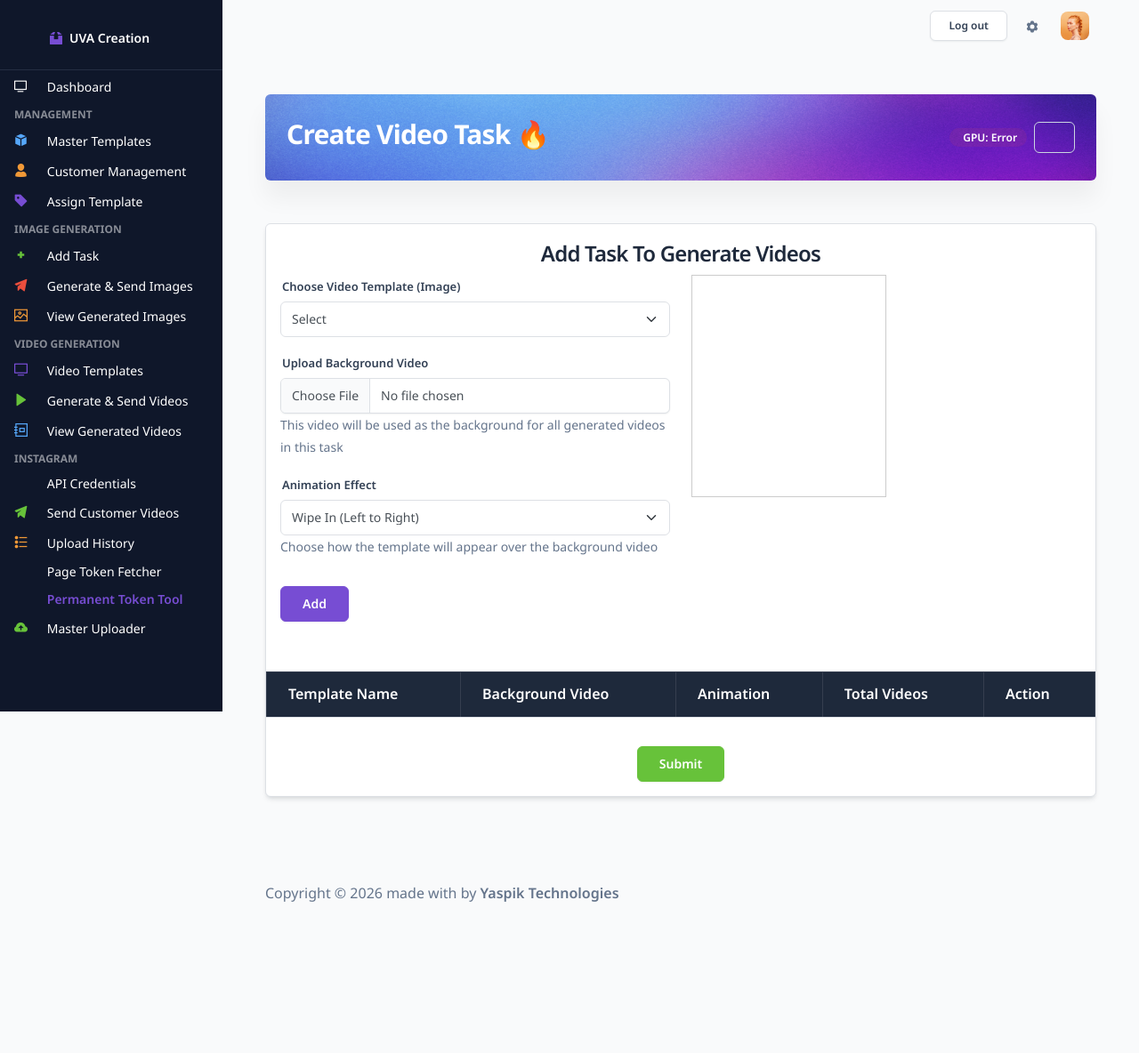
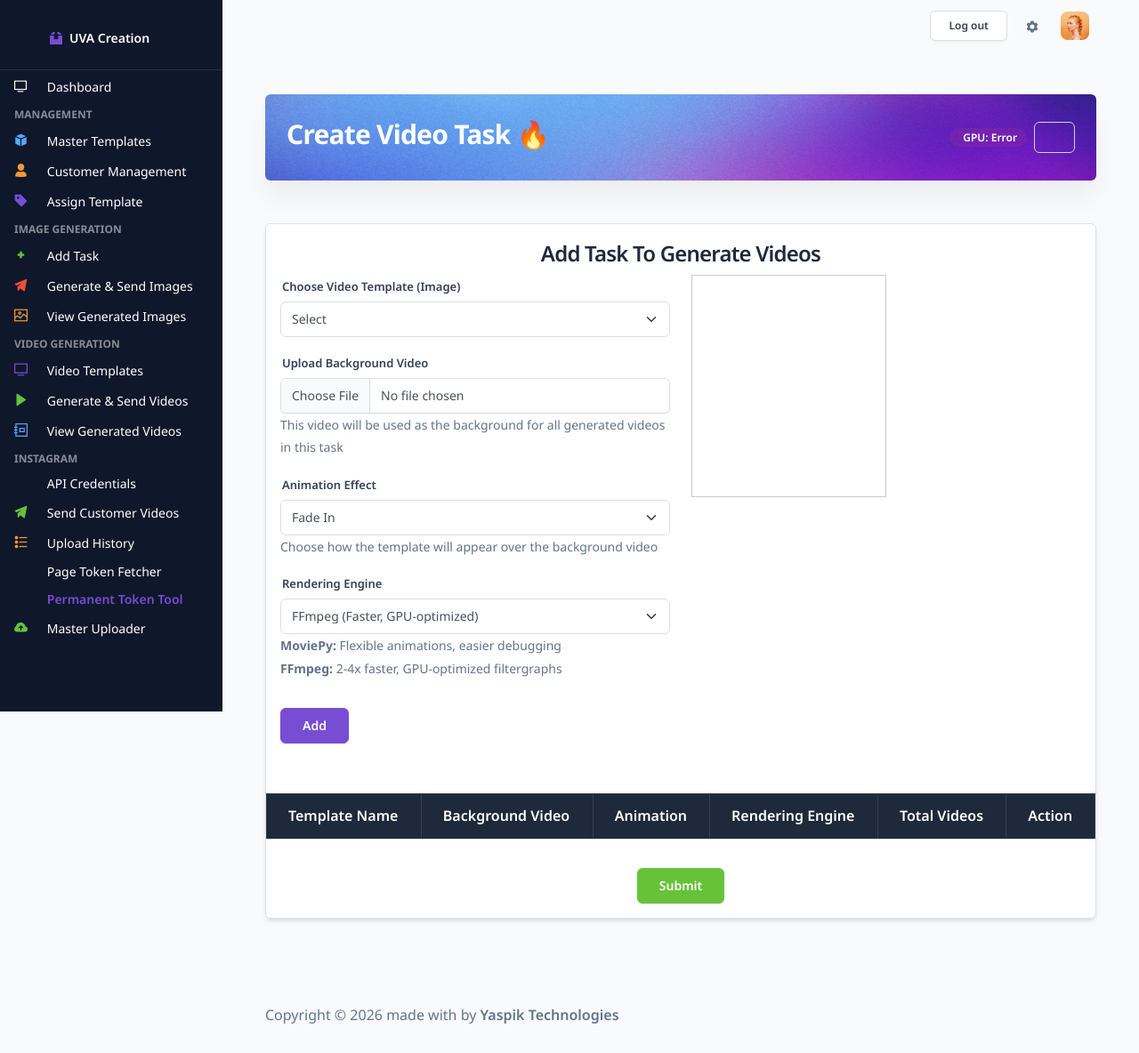
Before and after one commit to yuvrajarora1805/image_video_gen_V2, a Laravel app: template resources/views/video/form.blade.php in a window 1280 px wide. Shown: the top 1184 px of the page at 89% size. Before the commit the page ends 1014 px from the top, so only its background shows below. Run offline with Laravel 10, Linux system fonts and the light colour scheme; the template is opened without the code that fills it, so the values that code supplies are empty; some web fonts are replaced.

Commit message:
Update resources/views/video/form.blade.php

```diff
--- a/resources/views/video/form.blade.php
+++ b/resources/views/video/form.blade.php
@@ -72,6 +72,18 @@
                                     </select>
                                     <small class="text-muted">Choose how the template will appear over the background video</small>
                                 </div>
+
+                                <div class="mb-3">
+                                    <label for="renderingEngine" class="form-label">Rendering Engine</label>
+                                    <select id="renderingEngine" class="form-select">
+                                        <option value="ffmpeg" selected>FFmpeg (Faster, GPU-optimized)</option>
+                                        <option value="moviepy">MoviePy (Flexible, Python-based)</option>
+                                    </select>
+                                    <small class="text-muted">
+                                        <strong>MoviePy:</strong> Flexible animations, easier debugging<br>
+                                        <strong>FFmpeg:</strong> 2-4x faster, GPU-optimized filtergraphs
+                                    </small>
+                                </div>
                                 <button type="button" id="addButton" class="btn btn-primary mt-3">Add</button>
                         </div>
                                 <div class="col-md-6">
@@ -92,6 +104,7 @@
                                     <th>Template Name</th>
                                     <th>Background Video</th>
                                     <th>Animation</th>
+                                    <th>Rendering Engine</th>
                                     <th>Total Videos</th>
                                     <th>Action</th>
                                 </tr>
@@ -163,16 +176,73 @@
             }
         });
 
+        // Animation options by rendering engine
+        const animationsByEngine = {
+            'ffmpeg': [
+                { value: 'fade-in', label: 'Fade In' },
+                { value: 'slide-in', label: 'Slide In' },
+                { value: 'zoom-in', label: 'Zoom In' },
+                { value: 'bounce-in', label: 'Bounce In' },
+                { value: 'flip-in', label: 'Flip In' },
+                { value: 'none', label: 'None' },
+                { value: 'bounce-drop', label: 'Bounce Drop' },
+                { value: 'bounce-slide', label: 'Bounce Slide' },
+                { value: 'flip-vertical', label: 'Flip Vertical' },
+                { value: 'elastic-scale', label: 'Elastic Scale' },
+                { value: 'spin-reveal', label: 'Spin Reveal' }
+            ],
+            'moviepy': [
+                { value: 'wipe-in', label: 'Wipe In' },
+                { value: 'fade-in', label: 'Fade In' },
+                { value: 'slide-in', label: 'Slide In' },
+                { value: 'zoom-in', label: 'Zoom In' },
+                { value: 'blur-in', label: 'Blur In' },
+                { value: 'corner-wipe', label: 'Corner Wipe' },
+                { value: 'curtain', label: 'Curtain' },
+                { value: 'flash-zoom', label: 'Flash Zoom' },
+                { value: 'elastic-scale', label: 'Elastic Scale' },
+                { value: 'spin-reveal', label: 'Spin Reveal' },
+                { value: 'none', label: 'None' }
+            ]
+        };
+
+        // Update animation dropdown when rendering engine changes
+        $('#renderingEngine').on('change', function() {
+            const engine = $(this).val();
+            const animations = animationsByEngine[engine] || animationsByEngine['moviepy'];
+
+            const $animationSelect = $('#animationEffect');
+            const currentValue = $animationSelect.val();
+
+            // Clear and repopulate
+            $animationSelect.empty();
+            animations.forEach(anim => {
+                $animationSelect.append(
+                    $('<option>', { value: anim.value, text: anim.label })
+                );
+            });
+
+            // Restore selection if still available
+            if (animations.find(a => a.value === currentValue)) {
+                $animationSelect.val(currentValue);
+            }
+        });
+
+        // Initialize with FFmpeg animations on page load
+        $('#renderingEngine').trigger('change');
+
         let tempData = [];
 
         $('#addButton').on('click', function() {
             const dropdown = $('#dropdown');
             const videoUpload = $('#videoUpload')[0];
             const animationEffect = $('#animationEffect');
+            const renderingEngine = $('#renderingEngine');
             const selectedOption = dropdown.find('option:selected');
             const templateId = selectedOption.val();
             const templateName = selectedOption.text();
             const selectedAnimation = animationEffect.val();
+            const selectedEngine = renderingEngine.val();
 
             if (!templateId || !videoUpload.files[0]) {
                 alert('Please select a template and upload a background video.');
@@ -187,6 +257,7 @@
             formData.append('option', templateId);
             formData.append('video', videoFile);
             formData.append('animation_effect', selectedAnimation);
+            formData.append('rendering_engine', selectedEngine);
 
             // Disable button while processing
             const addBtn = $(this);
@@ -207,13 +278,15 @@
                             templateName: templateName,
                             videoName: videoFile.name,
                             totalVideos: response.total_image || 0,
-                            animationEffect: selectedAnimation
+                            animationEffect: selectedAnimation,
+                            renderingEngine: selectedEngine
                         });
 
                         updateTable();
                         dropdown.val('');
                         videoUpload.value = '';
-                        animationEffect.val('wipe-in'); // Reset to default
+                        animationEffect.val('fade-in'); // Reset to default for FFmpeg
+                        renderingEngine.val('ffmpeg'); // Reset to default
                         $('#uploadPreview').attr('src', '').hide();
                         $('#templatePreview').attr('src', '').hide();
                         addBtn.prop('disabled', false).text('Add');
@@ -238,11 +311,17 @@
                 // Format animation name for display
                 const animationDisplay = item.animationEffect ? item.animationEffect.replace('-', ' ').replace(/\b\w/g, l => l.toUpperCase()) : 'Wipe In';
 
+                // Format rendering engine for display
+                const engineDisplay = item.renderingEngine === 'ffmpeg' ?
+                    '<span class="badge bg-success">FFmpeg</span>' :
+                    '<span class="badge bg-primary">MoviePy</span>';
+
                 const row = `
                     <tr>
                         <td>${item.templateName}</td>
                         <td>${item.videoName}</td>
                         <td><span class="badge bg-info">${animationDisplay}</span></td>
+                        <td>${engineDisplay}</td>
                         <td>${item.totalVideos}</td>
                         <td><button class="btn btn-danger btn-sm deleteRow" data-index="${index}" data-id="${item.id}">Delete</button></td>
                     </tr>
```
